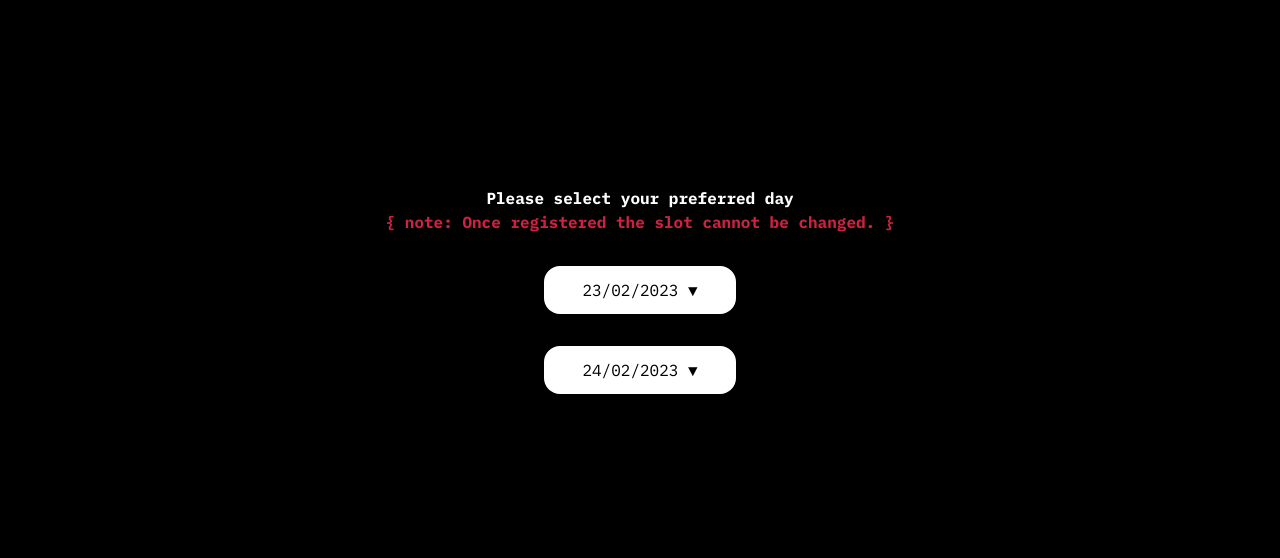
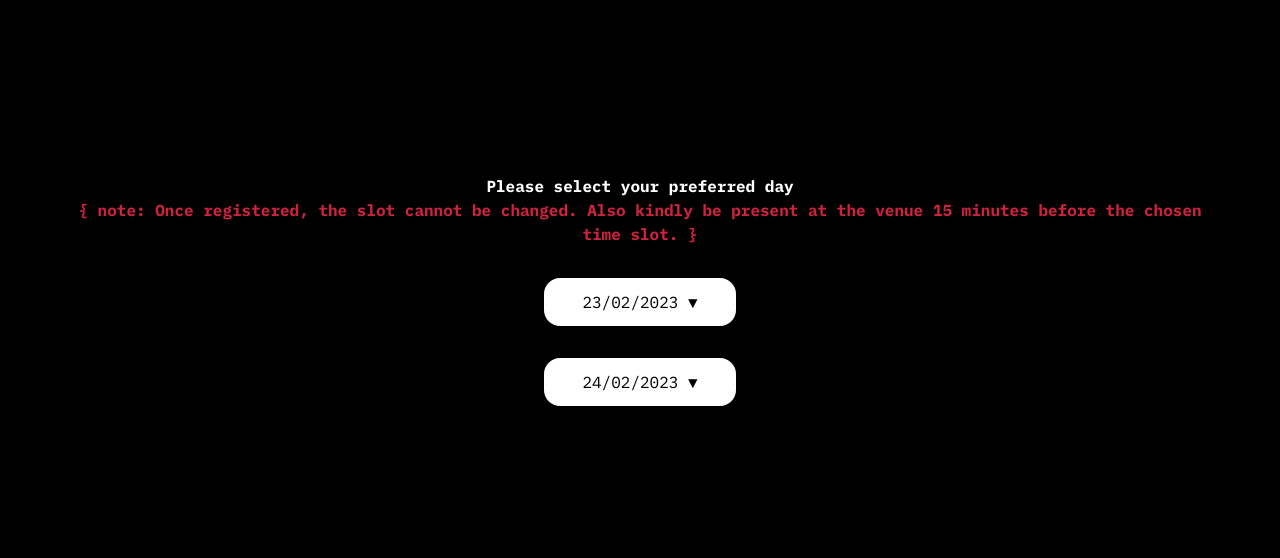
Before and after one commit to premsai221/ETMRegistration, a website: page views/main.html in a window 1280 px wide. Shown: the part 82-640 px from the top of the page. Drawn offline with Linux system fonts and the light colour scheme; no server answers.

Commit message:
Added a note message

```diff
--- a/static/styles/index.css
+++ b/static/styles/index.css
@@ -66,6 +66,7 @@ form {
     height: 2.5rem;
     border-radius: 0.5rem;
     text-align: center;
+    border: none;
 }
 
 #email:focus, #pwd:focus {
--- a/views/main.html
+++ b/views/main.html
@@ -41,7 +41,7 @@
             <a href="/home/logout" class="logout-button">Logout</a>
             <div class="container-slots">
                 <h2 class="slot-msg">Please select your preferred day<br>
-                <span class="slot-msg-note">{ note: Once registered the slot cannot be changed. }</span></h2>
+                <span class="slot-msg-note">{ note: Once registered, the slot cannot be changed. Also kindly be present at the venue 15 minutes before the chosen time slot. }</span></h2>
                 <button type="button" class="dropdown-btn" id="view-day-one" onclick="unHide('day-one')">23/02/2023
                     &#9660;</button>
                 <div class="day-one hide">
```
